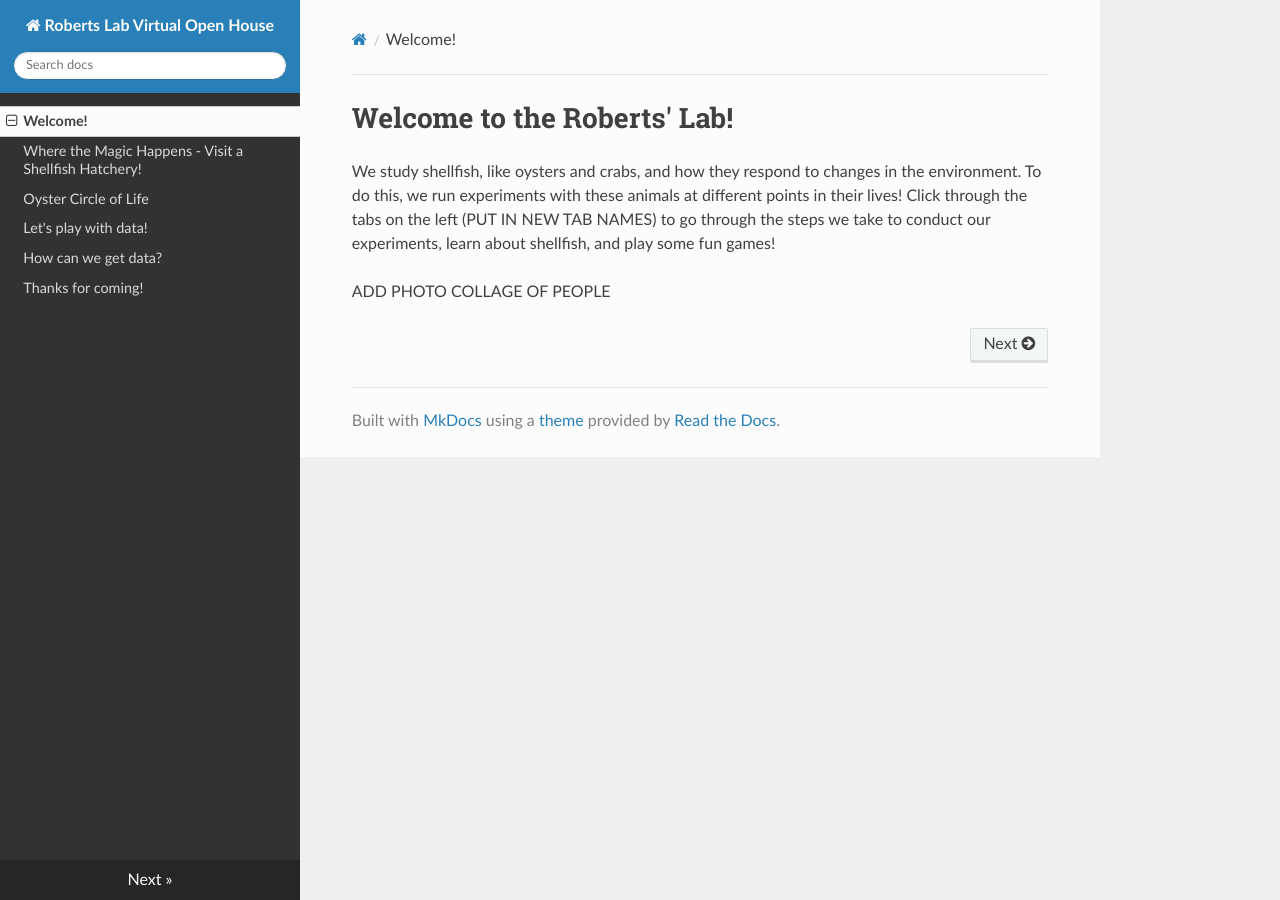
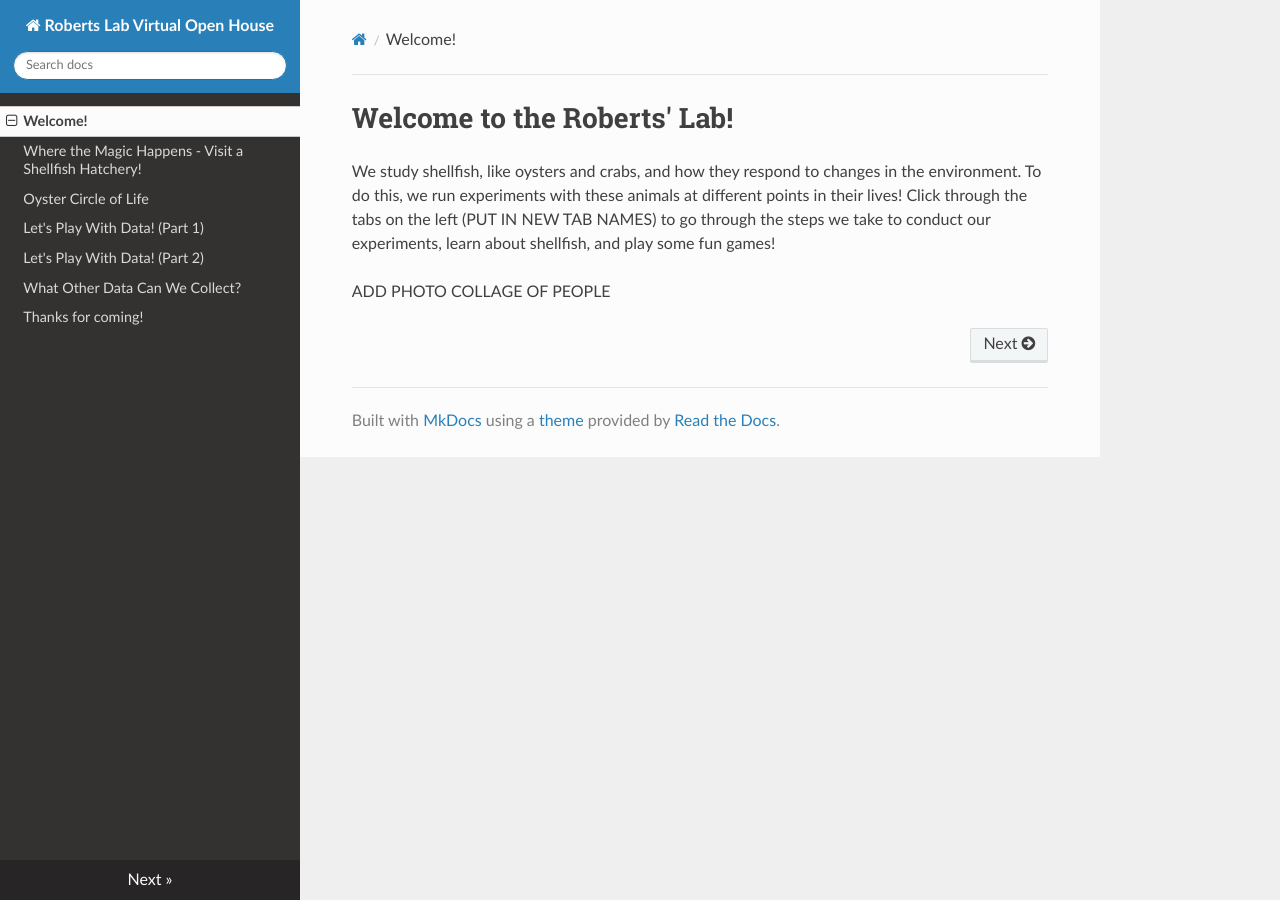
Before and after one commit to RobertsLab/Open-House-2021, an MkDocs documentation site: the page built from docs/index.md, in a window 1280 px wide. Built offline with MkDocs 1.6.1, drawn with Linux system fonts in a browser that asks for light colours; nearby versions of some CDN libraries.

Commit message:
update tabs

```diff
--- a/mkdocs.yml
+++ b/mkdocs.yml
@@ -31,6 +31,7 @@ nav:
    - Welcome!: 'index.md'
    - Where the Magic Happens - Visit a Shellfish Hatchery!: 'Hatchery.md'
    - Oyster Circle of Life: 'oysterlifecycle.md'
-   - Let's play with data!: 'Ostrea.md'
-   - How can we get data?: 'DNA_Isolation.md'
+   - Let's Play With Data! (Part 1): 'dataPart1.md'
+   - Let's Play With Data! (Part 2): 'dataPart2.md'
+   - What Other Data Can We Collect?: 'DNA_Isolation.md'
    - Thanks for coming!: 'Thanks.md'
```
